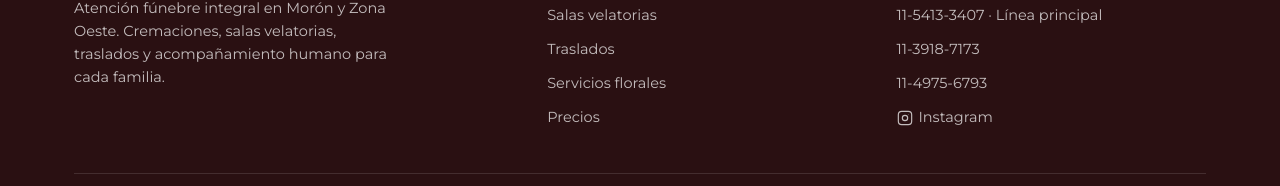
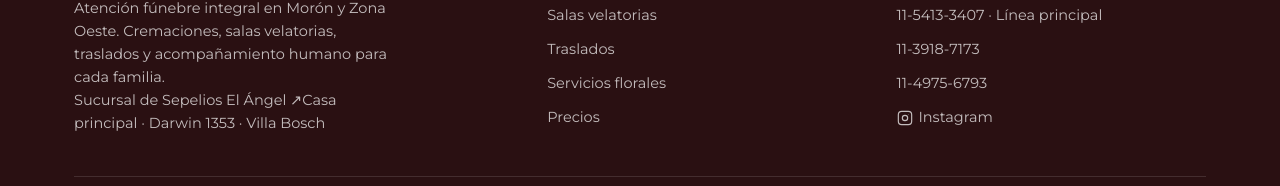
Before and after one commit to fedeposada-front/sepelios-moron-landing, a React (Vite) app: page / in a window 1280 px wide. Shown: the part 7591-7777 px from the top of the page. Built offline with nearby package versions, Linux system fonts and the light colour scheme; no server answers.

Commit message:
feat: indicar casa principal El Ángel en el footer de Sepelios Morón

```diff
--- a/src/components/Footer.jsx
+++ b/src/components/Footer.jsx
@@ -16,6 +16,10 @@ export default function Footer() {
               </span>
             </div>
             <p>Atención fúnebre integral en Morón y Zona Oeste. Cremaciones, salas velatorias, traslados y acompañamiento humano para cada familia.</p>
+            <p className="footer__headquarters">
+              Sucursal de <a href="https://sepelios-el-angel.onrender.com/" target="_blank" rel="noopener noreferrer">Sepelios El Ángel ↗</a>
+              <span>Casa principal · Darwin 1353 · Villa Bosch</span>
+            </p>
           </div>
           <div>
             <h4>Servicios</h4>
```
